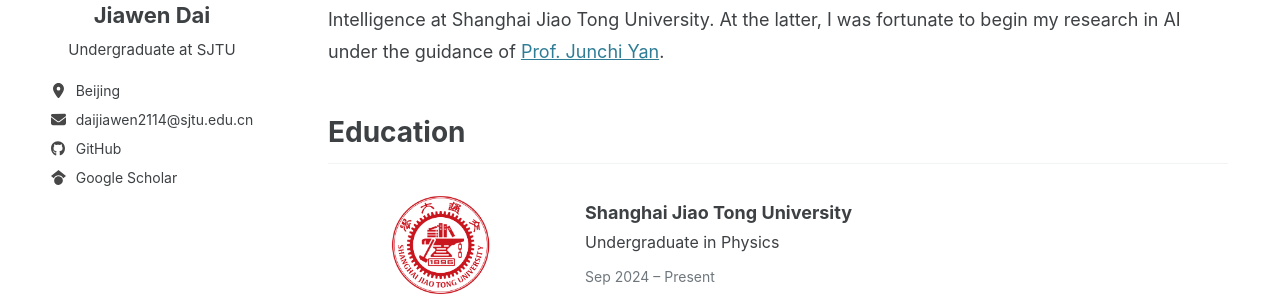
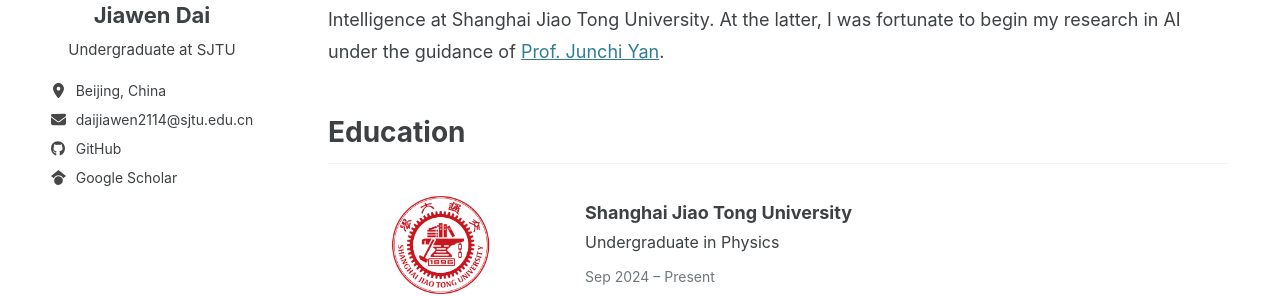
Before and after one commit to Jiawen-Dai/Homepage-Jiawen, a Jekyll site: the page built from index.md, in a window 1280 px wide. Shown: the part 289-585 px from the top of the page. Built offline with Jekyll 4.4.1, drawn with Linux system fonts in a browser that asks for light colours; cached includes are drawn as plain includes.

Commit message:
Update _config.yml

```diff
--- a/_config.yml
+++ b/_config.yml
@@ -14,7 +14,7 @@
   name: "Jiawen Dai"
   avatar: "/assets/images/jiawen-dai.jpg"
   bio: "Undergraduate at SJTU"
-  location: "Beijing"
+  location: "Beijing, China"
   links:
     - label: "daijiawen2114@sjtu.edu.cn"
       icon: fas fa-fw fa-envelope
```
